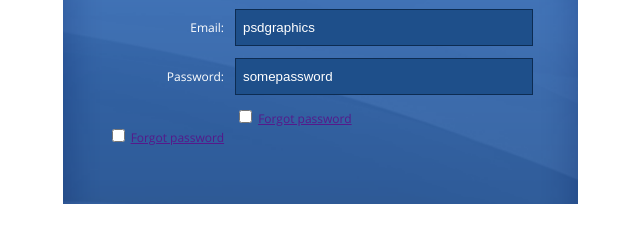
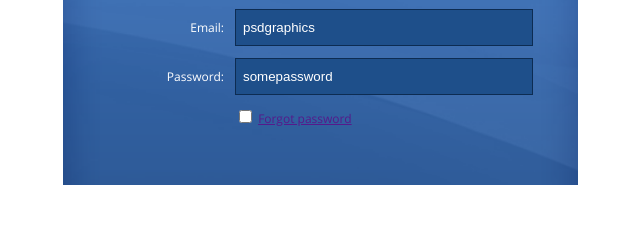
Before and after one commit to Alekris-web-dev/loginform, a plain HTML site: page index.html in a window 1280 px wide. Shown: the part 200-442 px from the top of the page, without its empty margins (320-960 px from the left). Drawn offline with Linux system fonts and the light colour scheme.

Commit message:
change form

```diff
--- a/index.html
+++ b/index.html
@@ -35,10 +35,6 @@ typesetting industry.</p>
                     <input type="checkbox" id="r-me" name="remember me" value="1">
                     <a class="forgot" href="">Forgot password</a>
                 </div>
-                <div class="right">
-                    <input type="checkbox" id="r-me" name="remember me" value="1">
-                    <a class="forgot" href="">Forgot password</a>
-                </div>
             </div>
 
         </form>
```
